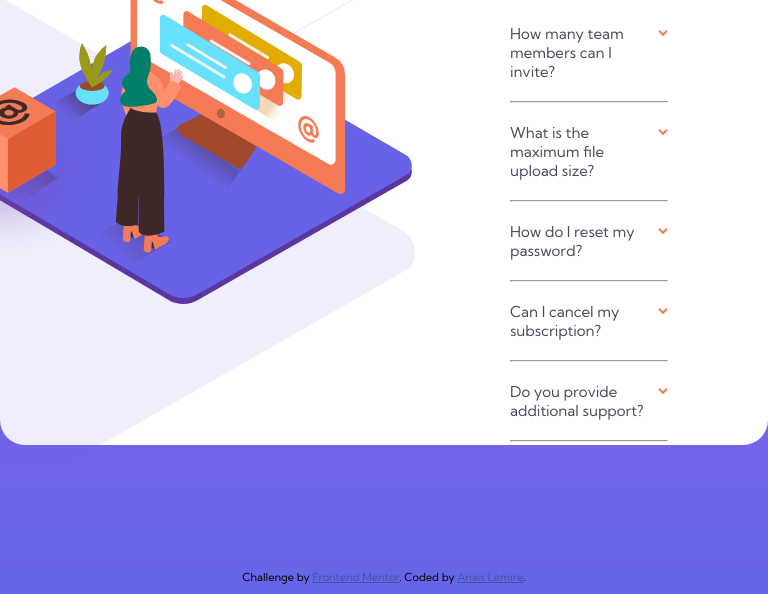
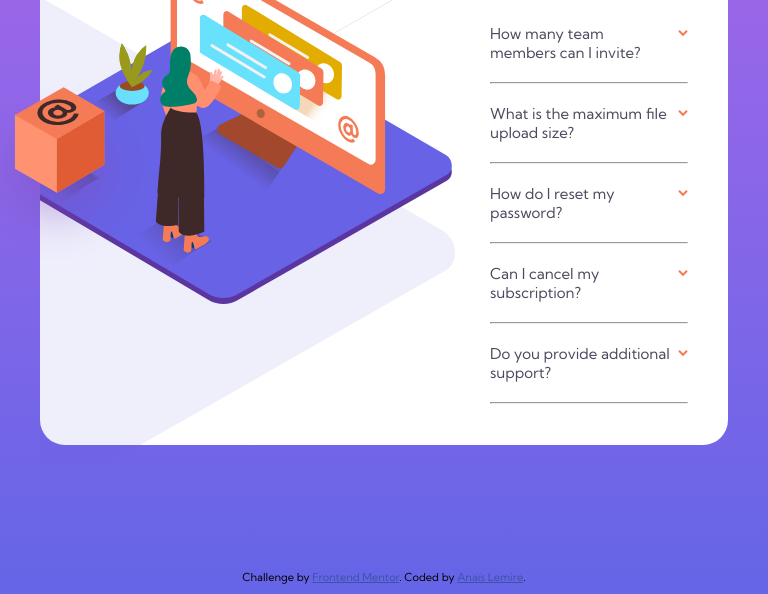
Before and after one commit to anaislcno/FAQ-Accordion-Card, a plain HTML site: page index.html in a window 768 px wide. Shown: the part 245-839 px from the top of the page. Drawn offline with Linux system fonts and the light colour scheme.

Commit message:
set medias for tablet

```diff
--- a/styles.css
+++ b/styles.css
@@ -24,6 +24,7 @@ main {
   flex-direction: column;
   height: 100vh;
   gap: 2rem;
+  padding: 0 40px;
 }
 
 #container {
@@ -205,3 +206,13 @@ hr {
     width: 100%;
   }
 }
+
+@media screen and (min-width: 767px) and (max-width: 968px) {
+  #faq__section {
+    padding: 70px 40px 20px 0px;
+  }
+
+  #overflow {
+    max-width: 450px;
+  }
+}
```
